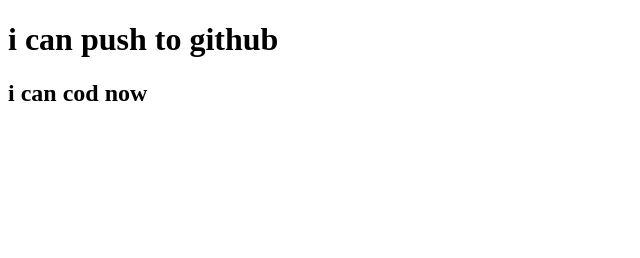
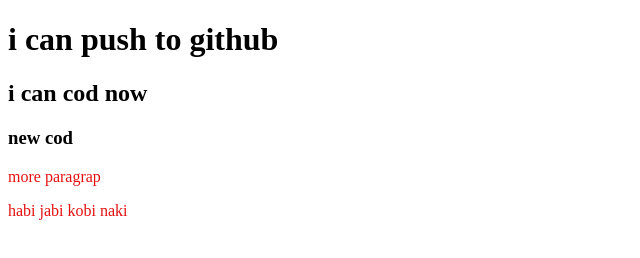
Before and after one commit to sorwartalukder/my-second-repo, a plain HTML site: page index.html in a window 1280 px wide. Shown: the whole page, without its empty margins (0-640 px from the left). Drawn offline with Linux system fonts and the light colour scheme.

Commit message:
style added

```diff
--- a/index.html
+++ b/index.html
@@ -5,9 +5,14 @@
     <meta http-equiv="X-UA-Compatible" content="IE=edge">
     <meta name="viewport" content="width=device-width, initial-scale=1.0">
     <title>my second github repo</title>
+    <link rel="stylesheet" href="style.css">
 </head>
 <body>
     <h1>i can push to github</h1>
     <h2>i can cod now</h2>
+    <h3>new cod</h3>
+    <p>more paragrap</p>
+    <p>habi jabi kobi naki</p>
+
 </body>
 </html>
--- /dev/null
+++ b/style.css
@@ -0,0 +1,3 @@
+p{
+    color: rgb(228, 16, 16);
+}
```
